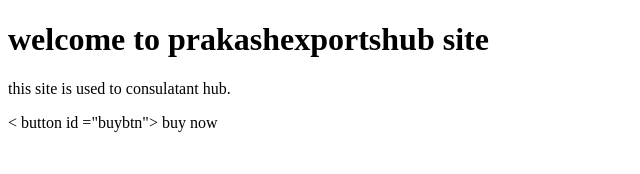
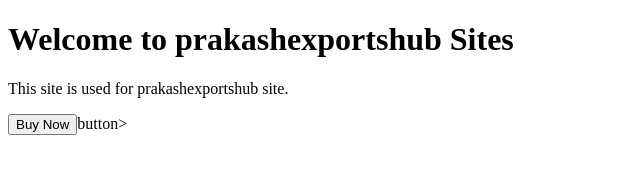
Before and after one commit to punith0517/prakashexportshub, a plain HTML site: page home.html in a window 1280 px wide. Shown: the whole page, without its empty margins (0-640 px from the left). Drawn offline with Linux system fonts and the light colour scheme.

Commit message:
Update home.html

```diff
--- a/home.html
+++ b/home.html
@@ -1,17 +1,14 @@
 <!DOCTYPE html>
 <html>
 <head>
-  <title>analytics practice site</title>
-
-  <!-- googlr tag (paste your code here later) -->
-
+ <title> prakashexportshub site</title>
+  <!--GOOGLE TAG (PASTE YOUR CODE HERE LATER) -->
 </head>
 <body>
+ <h1>Welcome to prakashexportshub Sites</h1>
+ <p>This site is used for prakashexportshub site.</p>
 
-  <h1>welcome to prakashexportshub site</h1>
-  <p>this site is used to consulatant hub.</p>
-
- < button id ="buybtn"> buy now</button>
+ <button id-"buyBtn"> Buy Now</button>button>
 
 </body>
 </html>
```
